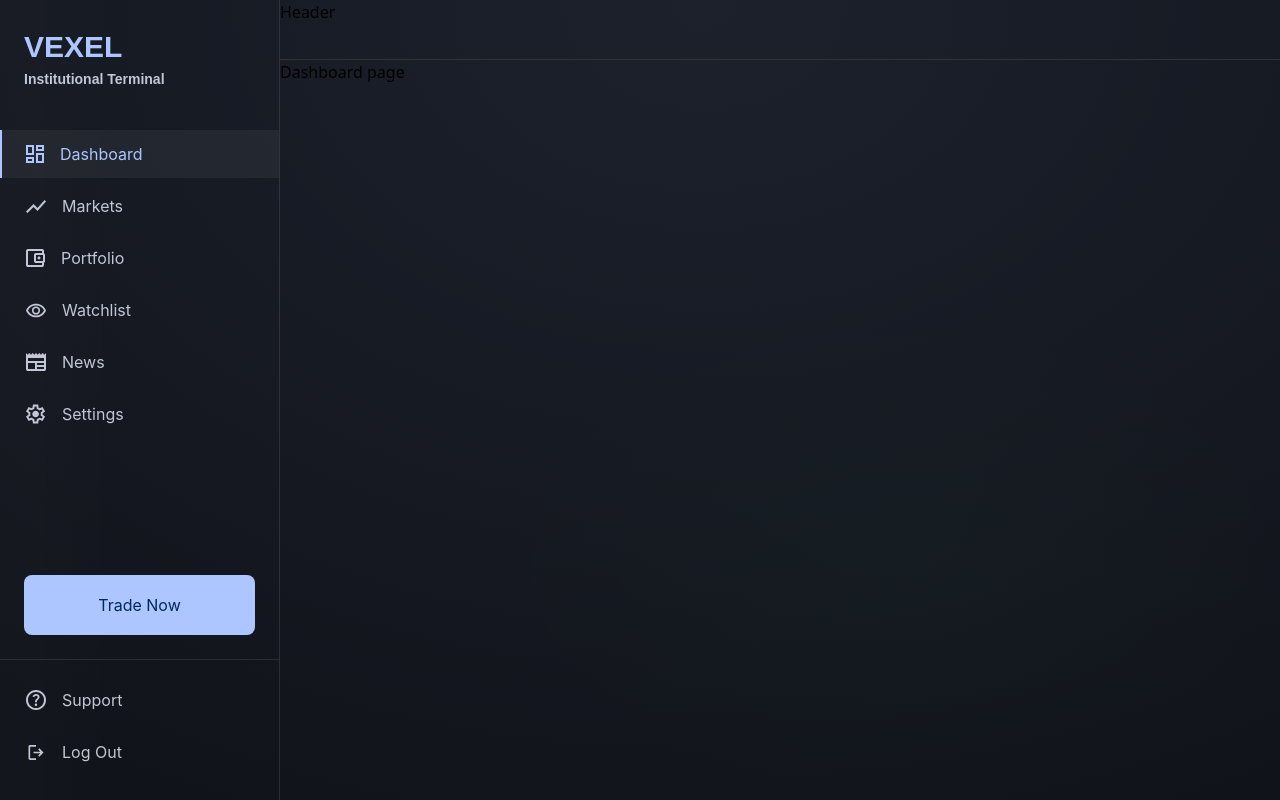
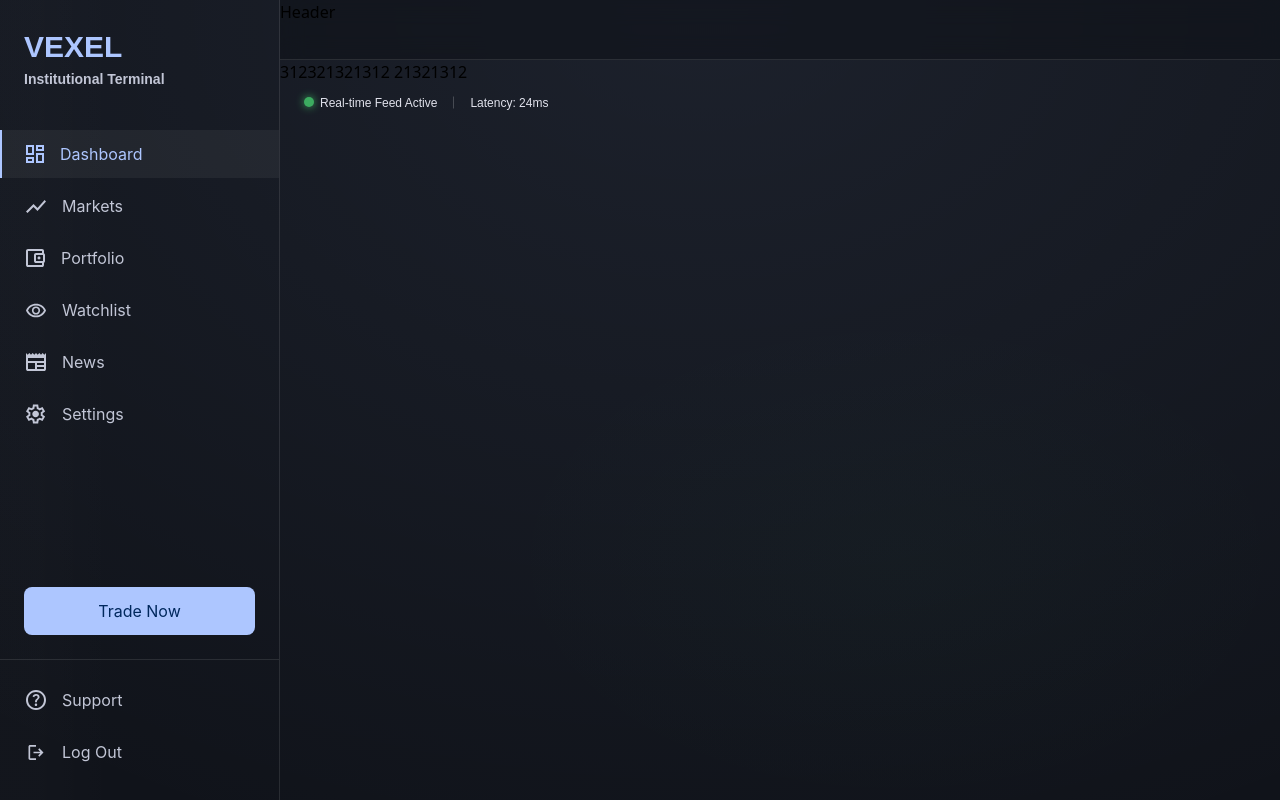
Before and after one commit to sdippy/Vexel, a React (Vite) app: page /Dashboard in a window 1280 px wide. Built offline with nearby package versions, Linux system fonts and the light colour scheme.

Commit message:
feat(layout): добавлен NavigationLayout и обновлена навигация приложения

```diff
--- a/src/components/Aside.tsx
+++ b/src/components/Aside.tsx
@@ -1,4 +1,4 @@
-import { NavLink, Link } from "react-router-dom";
+import { NavLink } from "react-router-dom";
 import Dashboard from "../assets/icons_aside/Dashboard_icon.svg?react";
 import Markets from "../assets/icons_aside/Markets_icon.svg?react";
 import Portfolio from "../assets/icons_aside/Portfolio_icon.svg?react";
@@ -11,7 +11,7 @@ import Support from "../assets/icons_aside/Support_icon.svg?react";
 export default function Aside() {
   return (
     // aside
-    <div className="w-[280px] flex flex-col border-r-[1px] border-r-white/10">
+    <div className="w-[280px] flex flex-col border-r-[1px] border-r-white/10 h-screen">
       {/* logo */}
       <div className="pl-[24px] pt-[24px] flex flex-col">
         <h2 className="text-[30px] font-bold font-hanken text-[#ADC6FF]">
@@ -27,7 +27,7 @@ export default function Aside() {
         <NavLink
           to="/Dashboard"
           className={({ isActive }) =>
-            `flex items-center gap-[16px] text-[16px] font-normal font-inter transition-colors duration-10
+            `flex items-center gap-[16px] text-[16px] font-normal font-inter transition-all duration-200 ease-out
       ${
         isActive
           ? "text-[#ADC6FF] border-l-[2px] border-l-[#ADC6FF] bg-[#ffffff] bg-opacity-5"
@@ -41,7 +41,7 @@ export default function Aside() {
         <NavLink
           to="/Markets"
           className={({ isActive }) =>
-            `flex items-center gap-[16px] text-[16px] font-normal font-inter transition-colors duration-10
+            `flex items-center gap-[16px] text-[16px] font-normal font-inter transition-all duration-200 ease-out
       ${
         isActive
           ? "text-[#ADC6FF] border-l-[2px] border-l-[#ADC6FF] bg-[#ffffff] bg-opacity-5"
@@ -55,7 +55,7 @@ export default function Aside() {
         <NavLink
           to="/Portfolio"
           className={({ isActive }) =>
-            `flex items-center gap-[16px] text-[16px] font-normal font-inter transition-colors duration-10
+            `flex items-center gap-[16px] text-[16px] font-normal font-inter transition-all duration-200 ease-out
       ${
         isActive
           ? "text-[#ADC6FF] border-l-[2px] border-l-[#ADC6FF] bg-[#ffffff] bg-opacity-5"
@@ -69,7 +69,7 @@ export default function Aside() {
         <NavLink
           to="/Watchlist"
           className={({ isActive }) =>
-            `flex items-center gap-[16px] text-[16px] font-normal font-inter transition-colors duration-10
+            `flex items-center gap-[16px] text-[16px] font-normal font-inter transition-all duration-200 ease-out
       ${
         isActive
           ? "text-[#ADC6FF] border-l-[2px] border-l-[#ADC6FF] bg-[#ffffff] bg-opacity-5"
@@ -83,7 +83,7 @@ export default function Aside() {
         <NavLink
           to="/News"
           className={({ isActive }) =>
-            `flex items-center gap-[16px] text-[16px] font-normal font-inter transition-colors duration-10
+            `flex items-center gap-[16px] text-[16px] font-normal font-inter transition-all duration-200 ease-out
       ${
         isActive
           ? "text-[#ADC6FF] border-l-[2px] border-l-[#ADC6FF] bg-[#ffffff] bg-opacity-5"
@@ -97,7 +97,7 @@ export default function Aside() {
         <NavLink
           to="/Settings"
           className={({ isActive }) =>
-            `flex items-center gap-[16px] text-[16px] font-normal font-inter transition-colors duration-10
+            `flex items-center gap-[16px] text-[16px] font-normal font-inter transition-all duration-200 ease-out
       ${
         isActive
           ? "text-[#ADC6FF] border-l-[2px] border-l-[#ADC6FF] bg-[#ffffff] bg-opacity-5"
@@ -112,17 +112,24 @@ export default function Aside() {
 
       {/* navigation menu bottom*/}
       <nav className="flex flex-col">
-        <Link
+        <NavLink
           to="/Markets"
-          className="text-[#00285D] hover:text-[#00285D] text-center text-[16px] font-normal hover:font-bold font-inter bg-[#ADC6FF] rounded-[8px] py-[12px] mb-[24px] mx-[24px] hover:shadow-[0_0_20px_rgba(173,198,255,0.3)] transition-all duration-200"
+          className={({ isActive }) =>
+            `${
+              isActive
+                ? "hidden"
+                : "text-[#00285D] hover:text-[#00285D] text-center text-[16px] font-normal hover:font-bold font-inter bg-[#ADC6FF] rounded-[8px] py-[12px] mb-[24px] mx-[24px] hover:shadow-[0_0_20px_rgba(173,198,255,0.3)] transition-all duration-200"
+            }`
+          }
         >
-          <p className="py-[6px]">Trade Now</p>
-        </Link>
+          Trade Now
+        </NavLink>
+
         <div className="flex flex-col pt-[16px] pb-[24px] gap-[4px] border-t-[1px] border-t-white/10">
           <NavLink
             to="/Support"
             className={({ isActive }) =>
-              `flex items-center gap-[16px] text-[16px] font-normal font-inter transition-colors duration-10
+              `flex items-center gap-[16px] text-[16px] font-normal font-inter transition-all duration-200 ease-out
       ${
         isActive
           ? "text-[#ADC6FF] border-l-[2px] border-l-[#ADC6FF] bg-[#ffffff] bg-opacity-5"
@@ -133,7 +140,7 @@ export default function Aside() {
             <Support className="ml-[24px] w-[20px] h-[20px]" />
             <p className="py-[12px]">Support</p>
           </NavLink>
-          <div className="flex items-center gap-[16px] text-[16px] font-normal font-inter text-[#C2C6D6] hover:text-[#FFB4AB] border-l-[2px] border-l-transparent hover:border-l-[2px] hover:border-[#FFB4AB] hover:bg-[#FFB4AB] hover:bg-opacity-5 transition-colors duration-10 cursor-pointer">
+          <div className="flex items-center gap-[16px] text-[16px] font-normal font-inter text-[#C2C6D6] hover:text-[#FFB4AB] border-l-[2px] border-l-transparent hover:border-l-[2px] hover:border-[#FFB4AB] hover:bg-[#FFB4AB] hover:bg-opacity-5 transition-all duration-200 ease-out cursor-pointer">
             <Auth className="ml-[24px] w-[20px] h-[15px]" />
             <p className="py-[12px]">Log Out</p>
           </div>
--- /dev/null
+++ b/src/components/LatensyAPI.tsx
@@ -0,0 +1,18 @@
+// Доделать латенси при задержке меняет цвет
+export default function LatencyAPI() {
+  return (
+    <div className="flex text-[12px] font-normal font-jetbrainsmono text-[#E1E2EC]">
+      <div className="flex px-[24px] py-[12px] gap-[16px] rounded-[100px]">
+        <div className="flex items-center gap-[6px]">
+          <div className="w-[10px] h-[10px] rounded-full bg-[#4AE176] shrink-0 shadow-[0_0_8px_rgba(74,225,118,1)] animate-pulse" />
+          <p className="m-0 leading-none translate-y-[0.5px] border-r-[1px] border-r-white/20 pr-[16px]">
+            Real-time Feed Active
+          </p>
+        </div>
+        <div>
+          <p className="m-0 leading-none translate-y-[0.5px]">Latency: 24ms</p>
+        </div>
+      </div>
+    </div>
+  );
+}
--- a/src/layouts/DashboardLayout.tsx
+++ b/src/layouts/NavigationLayout.tsx
@@ -1,18 +1,23 @@
-// src/layouts/DashboardLayout.tsx
 import { Outlet } from "react-router-dom";
 import Aside from "../components/Aside";
 
-export function DashboardLayout() {
+export function NavigationLayout() {
   return (
     <div className="min-h-screen flex bg-[#10131A] bg-[linear-gradient(90deg,rgba(255,255,255,0.01)_3%,rgba(255,255,255,0)_9%),radial-gradient(ellipse_120%_140%_at_55%_1%,rgba(173,198,255,0.08)_0%,rgba(173,198,255,0)_80%),radial-gradient(ellipse_40%_40%_at_70%_70%,rgba(74,225,118,0.02)_0%,rgba(74,225,118,0)_80%)]">
-      <Aside />
+      {/* SIDEBAR FIXED */}
+      <div className="sticky top-0">
+        <Aside />
+      </div>
 
-      <div style={{ flex: 1 }}>
-        <header style={{ height: 60, borderBottom: "1px solid #333" }}>
+      {/* MAIN AREA */}
+      <div className="flex-1 flex flex-col h-screen">
+        {/* HEADER FIXED */}
+        <header className="h-[60px] sticky top-0 z-50 bg-[#10131A]/60 backdrop-blur-md border-b border-white/10">
           Header
         </header>
 
-        <main>
+        {/* SCROLLABLE CONTENT */}
+        <main className="flex-1 overflow-y-auto">
           <Outlet />
         </main>
       </div>
--- a/src/pages/Dashboard.tsx
+++ b/src/pages/Dashboard.tsx
@@ -1,4 +1,10 @@
-// src/pages/Dashboard.tsx
+import LatencyAPI from "../components/LatensyAPI";
+
 export default function Dashboard() {
-  return <div>Dashboard page</div>;
+  return (
+    <div className="h-screen ">
+      312321321312 21321312
+      <LatencyAPI />
+    </div>
+  );
 }
--- a/src/router/index.tsx
+++ b/src/router/index.tsx
@@ -1,11 +1,11 @@
 import { createBrowserRouter, Navigate } from "react-router-dom";
-import { DashboardLayout } from "../layouts/DashboardLayout";
+import { NavigationLayout } from "../layouts/NavigationLayout";
 import Dashboard from "../pages/Dashboard";
 
 export const router = createBrowserRouter([
   {
     path: "/",
-    element: <DashboardLayout />,
+    element: <NavigationLayout />,
     children: [
       {
         index: true,
@@ -14,7 +14,7 @@ export const router = createBrowserRouter([
       {
         path: "dashboard",
         element: <Dashboard />,
-      }
+      },
     ],
   },
 ]);
```
